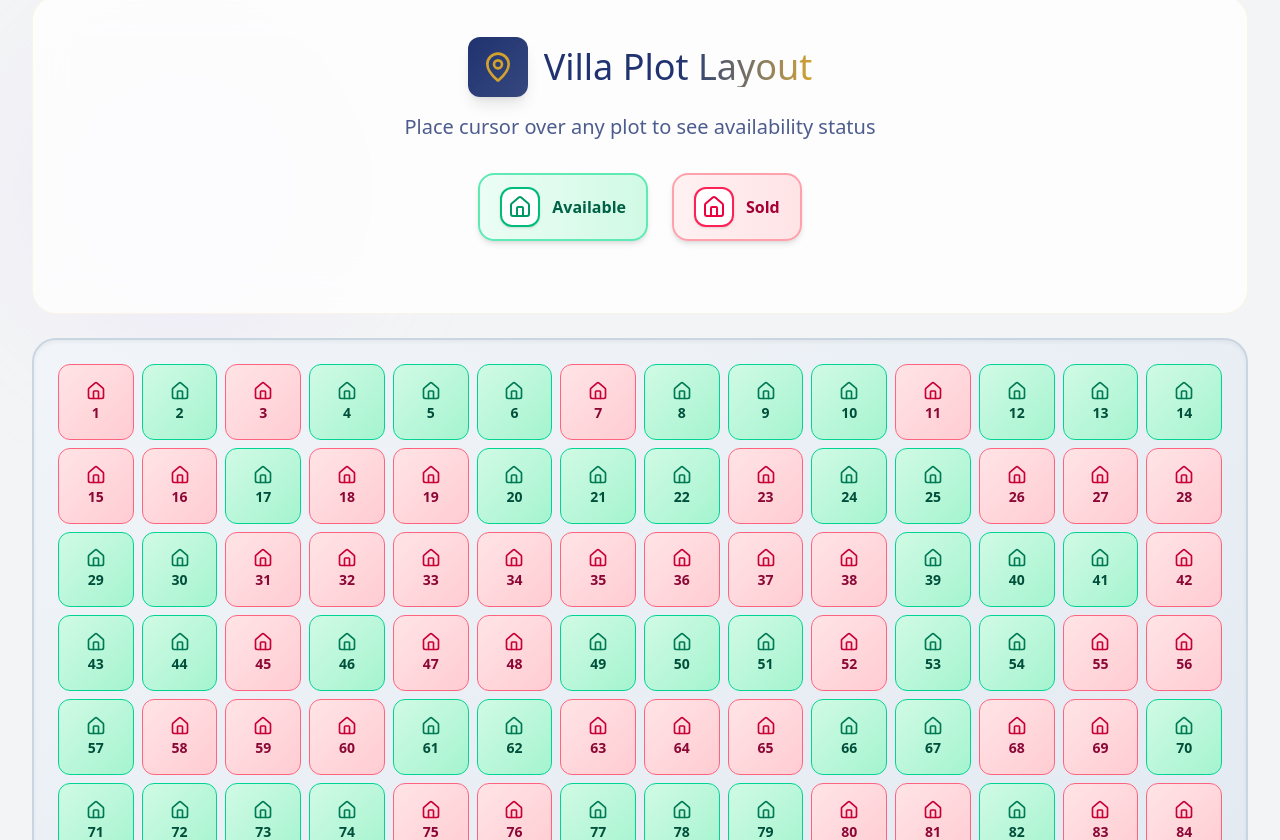
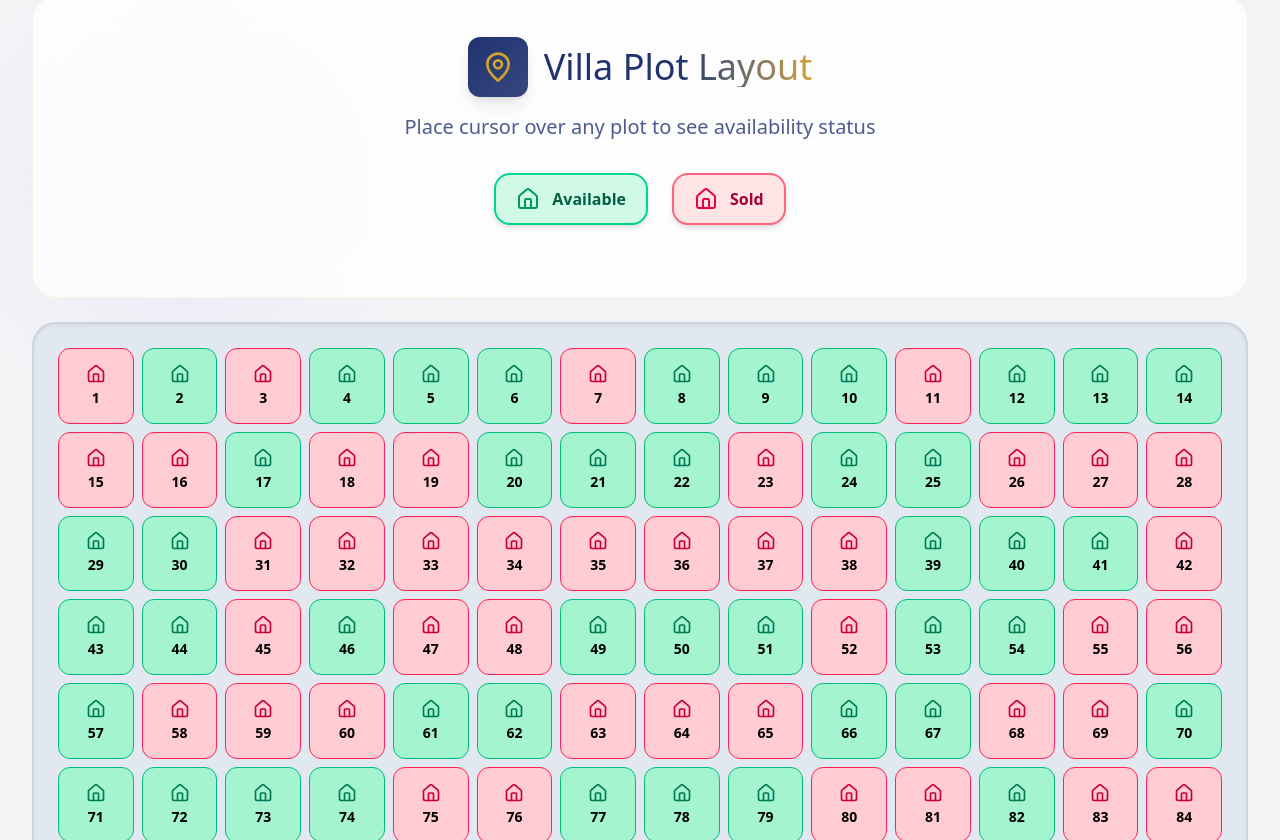
Before and after one commit to Vamsikrishna1234-coder/amrlegacy2, a React (Vite) app: page / in a window 1280 px wide. Shown: the part 8300-9140 px from the top of the page. Built offline with nearby package versions, Linux system fonts and the light colour scheme.

Commit message:
on hover plots

```diff
--- a/src/components/Masterplan.jsx
+++ b/src/components/Masterplan.jsx
@@ -1,6 +1,6 @@
 import React, { useState, useMemo } from 'react';
 import { Home, MapPin, X } from 'lucide-react';
-import MasterPlan from '../assets/images/Master Plan.jpg'; // <-- change path if needed
+import MasterPlan from '../assets/images/Master Plan.jpg'; // change path if needed
 
 // Simple seeded random function so pattern is consistent
 function seededRandom(seed = 42) {
@@ -28,7 +28,7 @@ export default function PlotLayout() {
       {/* ================= MASTER PLAN SECTION ================= */}
       <div className="w-full bg-white py-12 px-4 md:px-8">
         <div className="max-w-7xl mx-auto text-center mb-8">
-          <h2 className="text-3xl md:text-4xl font-bold text-[#203370] mb-3">
+          <h2 className="text-3xl md:text-4xl font-medium text-[#203370] mb-3">
             Project Master Plan
           </h2>
           <p className="text-gray-600">
@@ -68,7 +68,7 @@ export default function PlotLayout() {
         </div>
       )}
 
-      {/* ================= VILLA PLOT LAYOUT (UNCHANGED) ================= */}
+      {/* ================= VILLA PLOT LAYOUT ================= */}
 
       <div className="min-h-screen bg-gray-100 p-4 sm:p-6 md:p-8 relative overflow-hidden">
         {/* Animated Background Elements */}
@@ -95,25 +95,21 @@ export default function PlotLayout() {
             </div>
 
             {/* Legend */}
-            <div className="flex flex-wrap justify-center gap-4 sm:gap-6 mb-6 sm:mb-8">
-              <div className="flex items-center gap-2 sm:gap-3 bg-gradient-to-r from-emerald-50 to-emerald-100 px-4 sm:px-5 py-2 sm:py-3 rounded-xl sm:rounded-2xl border-2 border-emerald-300 shadow-md hover:scale-105 transition-transform">
-                <div className="w-8 sm:w-10 h-8 sm:h-10 bg-white border-2 border-emerald-500 rounded-lg sm:rounded-xl flex items-center justify-center shadow-sm">
-                  <Home className="w-5 sm:w-6 h-5 sm:h-6 text-emerald-600" />
-                </div>
-                <span className="text-sm sm:text-base font-bold text-emerald-800">Available</span>
+            <div className="flex flex-wrap justify-center gap-6 mb-8">
+              <div className="flex items-center gap-3 bg-emerald-100 px-5 py-3 rounded-2xl border-2 border-emerald-400 shadow-md">
+                <Home className="w-6 h-6 text-emerald-600" />
+                <span className="font-bold text-emerald-800">Available</span>
               </div>
-              <div className="flex items-center gap-2 sm:gap-3 bg-gradient-to-r from-rose-50 to-rose-100 px-4 sm:px-5 py-2 sm:py-3 rounded-xl sm:rounded-2xl border-2 border-rose-300 shadow-md hover:scale-105 transition-transform">
-                <div className="w-8 sm:w-10 h-8 sm:h-10 bg-white border-2 border-rose-500 rounded-lg sm:rounded-xl flex items-center justify-center shadow-sm">
-                  <Home className="w-5 sm:w-6 h-5 sm:h-6 text-rose-600" />
-                </div>
-                <span className="text-sm sm:text-base font-bold text-rose-800">Sold</span>
+              <div className="flex items-center gap-3 bg-rose-100 px-5 py-3 rounded-2xl border-2 border-rose-400 shadow-md">
+                <Home className="w-6 h-6 text-rose-600" />
+                <span className="font-bold text-rose-800">Sold</span>
               </div>
             </div>
           </div>
 
           {/* Plot Grid */}
           <div className="overflow-x-auto pb-4">
-            <div className="grid grid-cols-14 gap-1 sm:gap-1.5 md:gap-2 min-w-[900px] sm:min-w-[1100px] p-3 sm:p-4 md:p-6 bg-gradient-to-br from-slate-100 to-slate-200 rounded-2xl sm:rounded-3xl border-2 border-slate-300 shadow-inner">
+            <div className="grid grid-cols-14 gap-2 min-w-[1100px] p-6 bg-slate-200 rounded-3xl border-2 border-slate-300 shadow-inner">
               {plots.map((plot, index) => (
                 <div
                   key={plot.id}
@@ -123,33 +119,58 @@ export default function PlotLayout() {
                   onMouseLeave={() => setHoveredPlot(null)}
                 >
                   <div
-                    className={`
-                      w-full h-full rounded-lg sm:rounded-xl cursor-pointer transition-all duration-300
-                      flex flex-col items-center justify-center overflow-hidden
-                      transform-gpu
-                      ${plot.status === 'available'
-                        ? 'bg-gradient-to-br from-emerald-100 to-emerald-200 border border-emerald-400 hover:from-emerald-200 hover:to-emerald-300 hover:border-emerald-500'
-                        : 'bg-gradient-to-br from-rose-100 to-rose-200 border border-rose-400 hover:from-rose-200 hover:to-rose-300 hover:border-rose-500'
+                    className={`w-full h-full rounded-xl cursor-pointer transition-all duration-300
+                    flex flex-col items-center justify-center
+                    ${plot.status === 'available'
+                        ? 'bg-emerald-200 border border-emerald-500'
+                        : 'bg-rose-200 border border-rose-500'
                       }
-                      ${hoveredPlot?.id === plot.id
-                        ? 'ring-3 sm:ring-4 ring-purple-400/60 scale-105 sm:scale-110 z-10 shadow-xl'
+                    ${hoveredPlot?.id === plot.id
+                        ? 'ring-4 ring-purple-400 scale-110 z-10 shadow-xl'
                         : 'hover:scale-105 hover:shadow-md'
-                      }
-                    `}
+                      }`}
                   >
                     <Home
-                      className={`w-3.5 h-3.5 sm:w-5 sm:h-5 mb-0.5 ${
-                        plot.status === 'available' ? 'text-emerald-700' : 'text-rose-700'
+                      className={`w-5 h-5 mb-1 ${
+                        plot.status === 'available'
+                          ? 'text-emerald-700'
+                          : 'text-rose-700'
                       }`}
                     />
-                    <span
-                      className={`text-[9px] sm:text-xs md:text-sm font-black ${
-                        plot.status === 'available' ? 'text-emerald-900' : 'text-rose-900'
-                      }`}
-                    >
+                    <span className="text-sm font-black">
                       {plot.id}
                     </span>
                   </div>
+
+                  {/* Tooltip */}
+                  {hoveredPlot?.id === plot.id && (
+                    <div
+                      className="absolute left-1/2 -translate-x-1/2 z-30 pointer-events-none animate-bounce-in"
+                      style={{
+                        top: index < 14 ? '100%' : 'auto',
+                        bottom: index < 14 ? 'auto' : '100%',
+                        marginTop: index < 14 ? '8px' : '0',
+                        marginBottom: index < 14 ? '0' : '8px',
+                      }}
+                    >
+                      <div className="bg-slate-900 text-white px-5 py-3 rounded-2xl shadow-2xl text-sm whitespace-nowrap">
+                        <div className="flex items-center gap-3">
+                          <span className="font-bold">Plot #{plot.id}</span>
+                          <div
+                            className={`px-3 py-1 rounded-full text-xs font-black ${
+                              plot.status === 'available'
+                                ? 'bg-emerald-400 text-emerald-900'
+                                : 'bg-rose-400 text-rose-900'
+                            }`}
+                          >
+                            {plot.status === 'available'
+                              ? 'AVAILABLE'
+                              : 'SOLD'}
+                          </div>
+                        </div>
+                      </div>
+                    </div>
+                  )}
                 </div>
               ))}
             </div>
@@ -159,7 +180,6 @@ export default function PlotLayout() {
     </>
   );
 }
-
 
 
 
```
